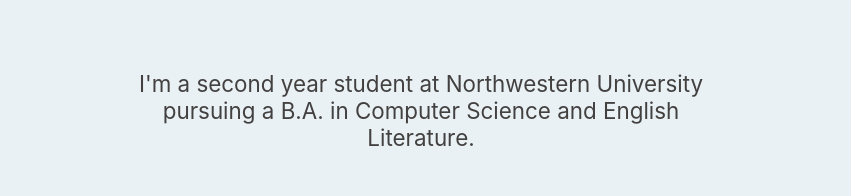
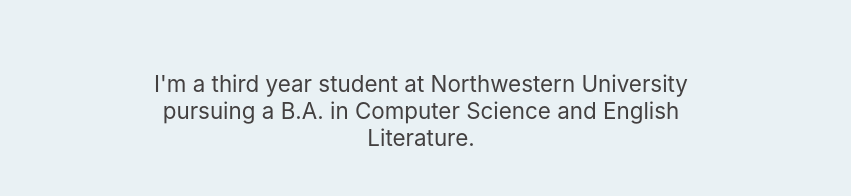
Before and after one commit to ejeankuo/ejean-s-website, a React (Create React App) app: page / in a window 1280 px wide. Shown: the part 604-800 px from the top of the page, without its empty margins (219-1070 px from the left). Built offline with nearby package versions, Linux system fonts and the light colour scheme; a web font is replaced by a local one.

Commit message:
update homepage intro

```diff
--- a/src/pages/homepage.js
+++ b/src/pages/homepage.js
@@ -31,7 +31,7 @@
                 <p> <IoPin /> San Francisco, CA</p>
               </div>
             </div>
-            <p className="subtitle">I'm a second year student at Northwestern
+            <p className="subtitle">I'm a third year student at Northwestern
             University pursuing a B.A. in Computer Science and English Literature.</p>
 
             {/* Button Nav */}
```
